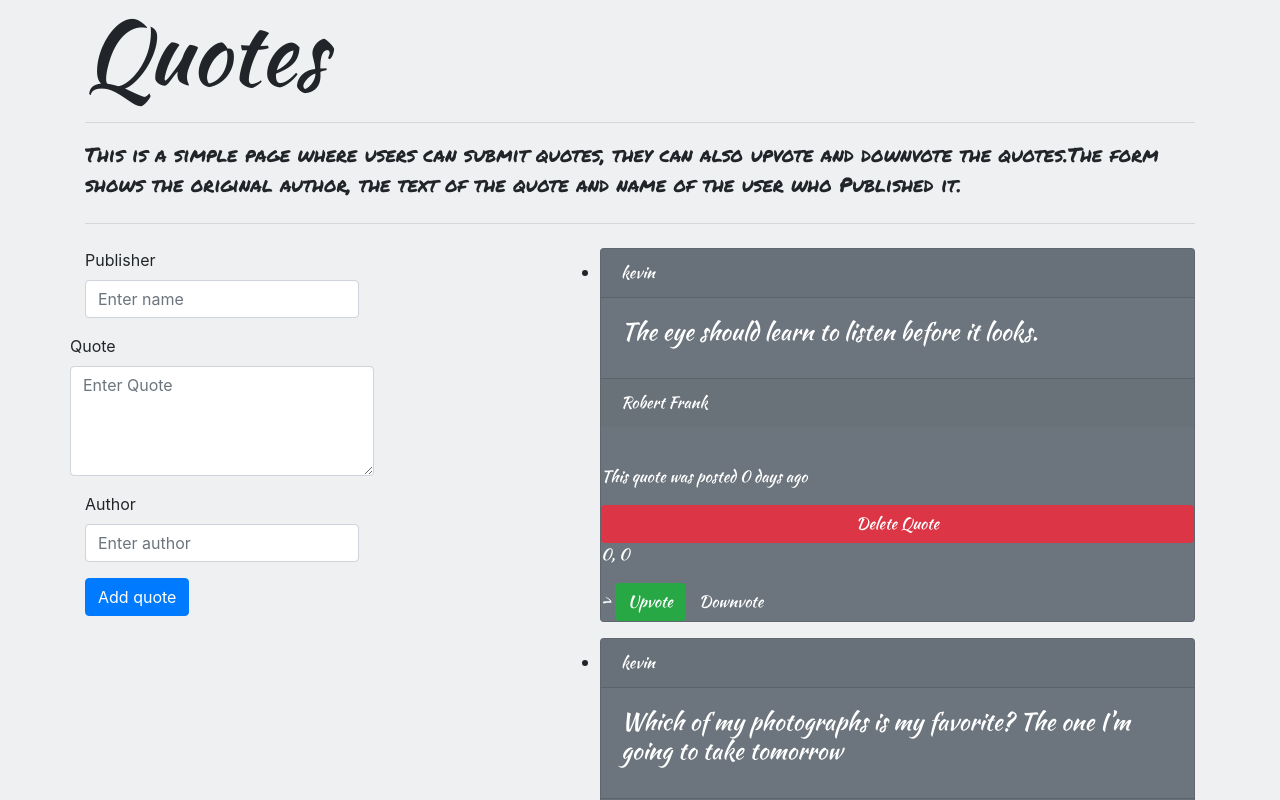
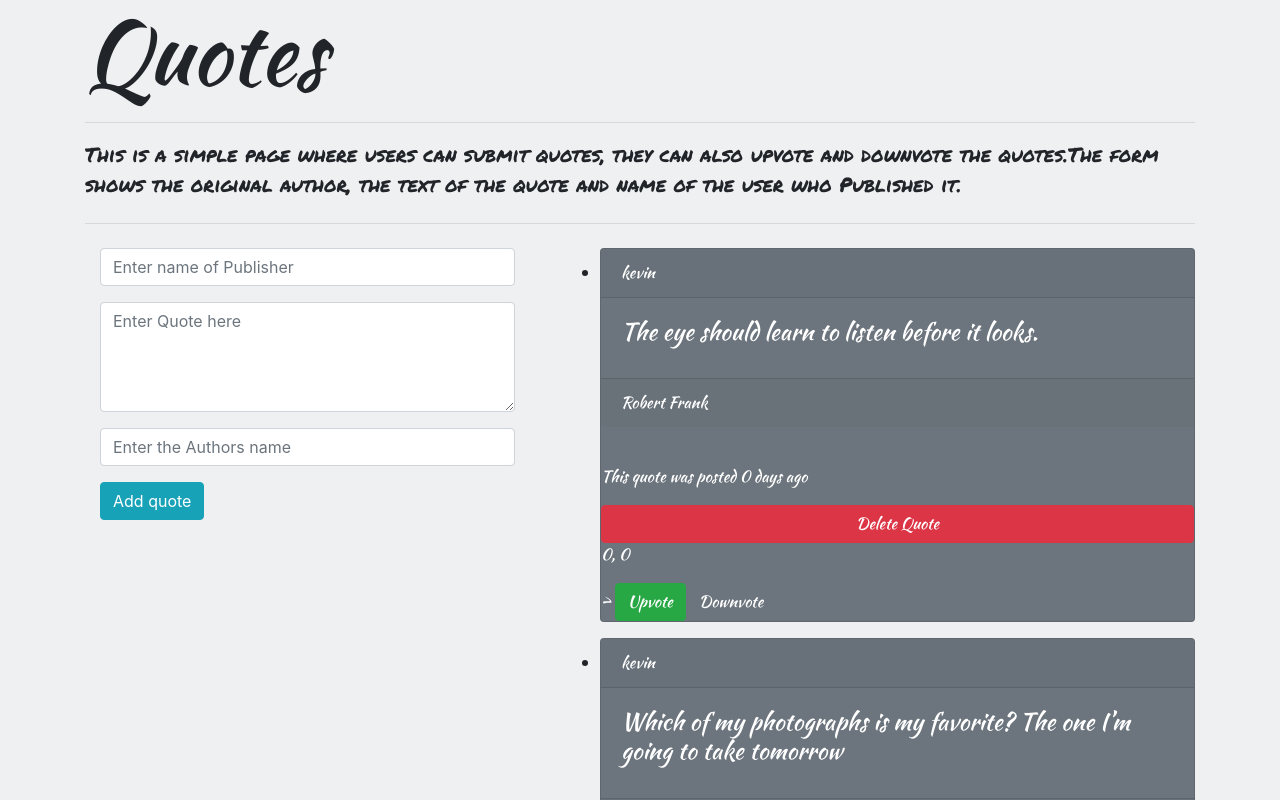
Before and after one commit to kevinwairi/Quotes, an Angular app: page / in a window 1280 px wide. Shown: the top 800 px of the page. Built offline with nearby package versions, Linux system fonts and the light colour scheme.

Commit message:
Add Bootstrap forms CLASSES

```diff
--- a/src/app/quote-form/quote-form.component.html
+++ b/src/app/quote-form/quote-form.component.html
@@ -1,29 +1,18 @@
-<div class="container-fluid">
-  <div class="row col-centered">
+<div class="container">
     <form (ngSubmit)= 'submitQuote()' #quoteForm='ngForm'>
-      <!-- id -->
-      <!-- <p>{{quote.id}}</p> -->
-      <!-- Name Form -->
       <div class="form-group ">
-        <label for="name">Publisher</label>
-        <input type="text"  class="form-control" id="name" [(ngModel)]="newQuote.name" name="name" #name="ngModel" placeholder="Enter name" required>
-
+        <input type="text"  class="form-control" id="name" [(ngModel)]="newQuote.name" name="name" #name="ngModel" placeholder="Enter name of Publisher" required>
       </div>
 
-
       <!-- Quote Form -->
-      <div class="form-group row text-center">
-        <label for="quoteWords">Quote</label>
-        <textarea class="form-control" id="quoteWords" rows="4" [(ngModel)]="newQuote.quoteWords" name="quoteWords" #quoteWords="ngModel" placeholder="Enter Quote" required></textarea>
+      <div class="form-group">
+        <textarea class="form-control" id="quoteWords" rows="4" [(ngModel)]="newQuote.quoteWords" name="quoteWords" #quoteWords="ngModel" placeholder="Enter Quote here" required></textarea>
       </div>
 
       <!-- Author Form -->
       <div class="form-group">
-        <label for="quoteWords">Author</label>
-        <input type="text"  class="form-control" id="author" [(ngModel)]="newQuote.author" name="author" #author="ngModel" placeholder="Enter author" required>
+        <input type="text"  class="form-control" id="author" [(ngModel)]="newQuote.author" name="author" #author="ngModel" placeholder="Enter the Authors name" required>
       </div>
-      <button type="button" class="btn btn-primary" (click)='submitQuote()'>Add quote</button>
-
+      <button type="button" class="btn btn-info" (click)='submitQuote()'>Add quote</button>
     </form>
-  </div>
 </div>
```
